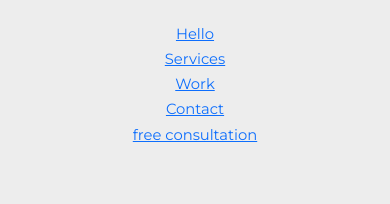
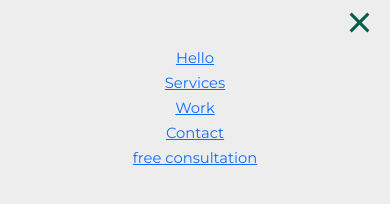
Before and after one commit to neringabickmore/fmpconsulting, a website: page index.html in a window 390 px wide. Both pictures are taken after a click on the button 371 px from the left and 13 px from the top of the page. Drawn offline with nearby package versions, Linux system fonts and the light colour scheme.

Commit message:
Added toggle for mobile nav and styled

```diff
--- /dev/null
+++ b/assets/sass/components/_navbar.scss
@@ -0,0 +1,34 @@
+// Code sample taken from w3schools
+#barsContainer {
+    display: inline-block;
+    cursor: pointer;
+}
+
+.bar1,
+.bar2 {
+    width: 25px;
+    height: 3px;
+    background-color: var(--color-green);
+    margin: 5px 0;
+    transition: .4s;
+    -webkit-transition: .4s;
+    -moz-transition: .4s;
+    -ms-transition: .4s;
+    -o-transition: .4s;
+}
+
+.change .bar1 {
+    transform: translate(0, 2px) rotate(-45deg);
+    -webkit-transform: translate(0, 2px) rotate(-45deg);
+    -moz-transform: translate(0, 2px) rotate(-45deg);
+    -ms-transform: translate(0, 2px) rotate(-45deg);
+    -o-transform: translate(0, 2px) rotate(-45deg);
+}
+
+.change .bar2 {
+    transform: translate(0, -6px) rotate(45deg);
+    -webkit-transform: translate(0, -6px) rotate(45deg);
+    -moz-transform: translate(0, -6px) rotate(45deg);
+    -ms-transform: translate(0, -6px) rotate(45deg);
+    -o-transform: translate(0, -6px) rotate(45deg);
+}
--- a/assets/sass/main.scss
+++ b/assets/sass/main.scss
@@ -3,3 +3,4 @@
 
 @import "components/social";
 @import "components/logo";
+@import "components/navbar";
--- a/index.html
+++ b/index.html
@@ -47,14 +47,14 @@
             <nav class="col-12 d-flex navbar pt-3 pt-sm-5 px-3 px-sm-5">
                 <!-- nav bars -->
                 <div class="align-self-center collapsed ms-auto navbar-toggler" aria-controls=navigation aria-expanded=false
-                    data-bs-target=#navigation data-bs-toggle=collapse role=button title="site navigation menu">
+                    data-bs-target=#mobilenavigation data-bs-toggle=collapse role=button title="site navigation menu">
                     <div id=barsContainer>
-                        <div class=bar1></div>
-                        <div class=bar2></div>
+                        <div class="bar1"></div>
+                        <div class="bar2"></div>
                     </div>
                 </div>
             </nav><!-- mobile  menu -->
-            <div class="pb-3 collapse" id=navigation>
+            <div class="pb-3 collapse" id=mobilenavigation>
                 <ul class="align-items-center ml-auto navbar-nav">
                     <!-- Hello -->
                     <li class=nav-item><a href=index.html class=nav-link-header>Hello</a></li>
@@ -83,25 +83,25 @@
             <nav class="col-12 d-flex navbar navbar-expand-lg pt-3 pt-sm-5 px-3 px-sm-5">
                 <div class="container-fluid">
                     <a class="navbar-brand" href="#">LOGO</a>
-                    <button class="navbar-toggler" type="button" data-bs-toggle="collapse" data-bs-target="#navbarNavAltMarkup" aria-controls="navbarNavAltMarkup" aria-expanded="false" aria-label="Toggle navigation">
+                    <button class="navbar-toggler" type="button" data-bs-toggle="collapse" data-bs-target="#navbarNav" aria-controls="navbarNavAltMarkup" aria-expanded="false" aria-label="Toggle navigation">
                       <span class="navbar-toggler-icon"></span>
                     </button>
-                    <div class="collapse navbar-collapse" id="navbarNavAltMarkup">
-                      <div class="navbar-nav">
+                    <div class="collapse navbar-collapse" id="navbarNav">
+                        <ul class="navbar-nav">
                         <!-- Hello -->
-                    <li class=nav-item><a href=index.html class=nav-link-header>Hello</a></li>
+                    <li class="nav-item active"><a href=index.html class="nav-link-header">Hello</a></li>
                     <!-- Services-->
-                    <li class=nav-item><a href=index.html#services class=nav-link-header>Services</a></li>
+                    <li class="nav-item"><a href=index.html#services class="nav-link-header">Services</a></li>
                     <!-- Work-->
-                    <li class=nav-item><a href=index.html#work class=nav-link-header>Work</a></li>
+                    <li class="nav-item"><a href=index.html#work class="nav-link-header">Work</a></li>
                     <!-- Contact-->
-                    <li class=nav-item><a href=index.html#contact class=nav-link-header>Contact</a></li>
+                    <li class="nav-item"><a href=index.html#contact class="nav-link-header">Contact</a></li>
                     <!-- Book a free consultation-->
-                    <li class=nav-item><a
+                    <li class="nav-item"><a
                             href="/"
-                            class=nav-link-header rel="noopener noreferrer" target=_blank>Free Consultation</a></li>
+                            class="nav-link-header" rel="noopener noreferrer" target="_blank">Free Consultation</a></li>
+                            </ul>
                       </div>
-                    </div>
                   </div>
 
             </nav>
--- a/script.js
+++ b/script.js
@@ -0,0 +1,15 @@
+$(document).ready(function(){
+
+    /* This function changes the style of
+    navbar bars when the user clicks on the bars.
+    */
+    $("#barsContainer").click(function () {
+        changeBars(this);
+    });
+
+    function changeBars(i) {
+        i.classList.toggle("change");
+    }
+
+
+});
```
Also changed, not shown: assets/css/main.min.css, css/main.min.css.
